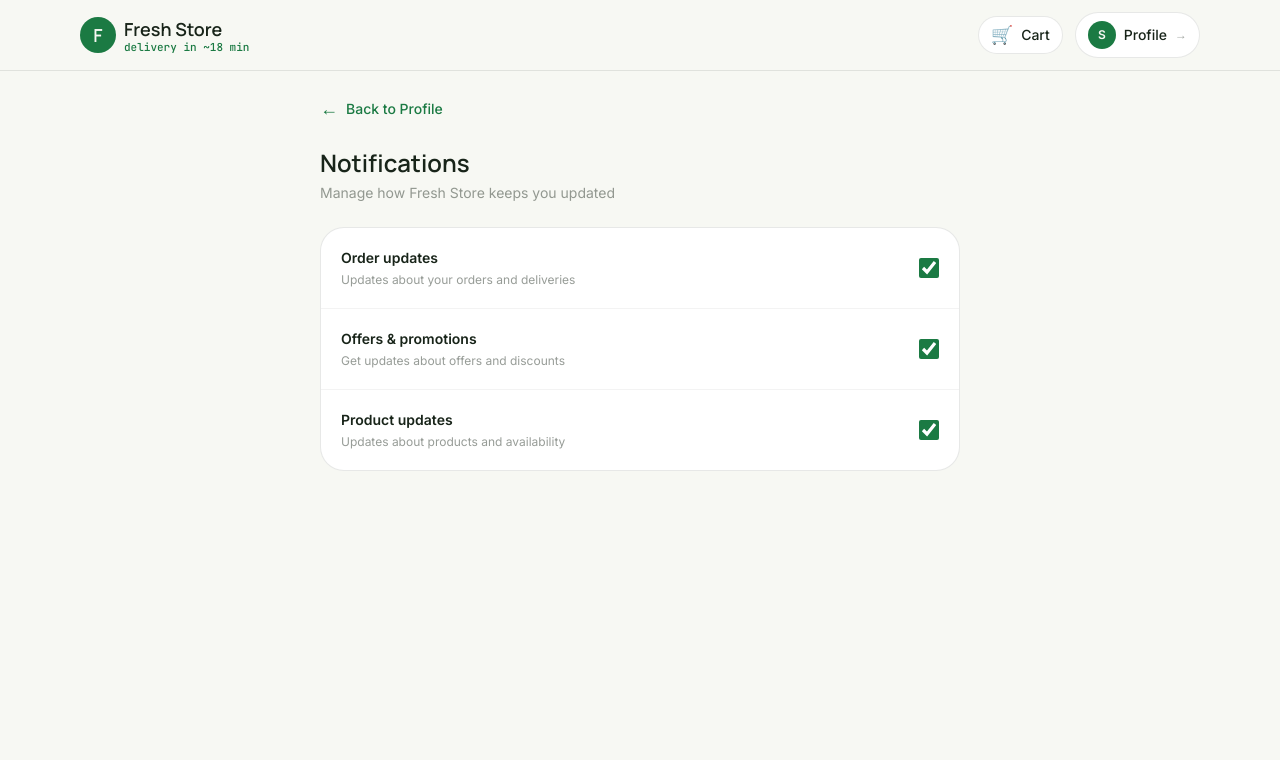
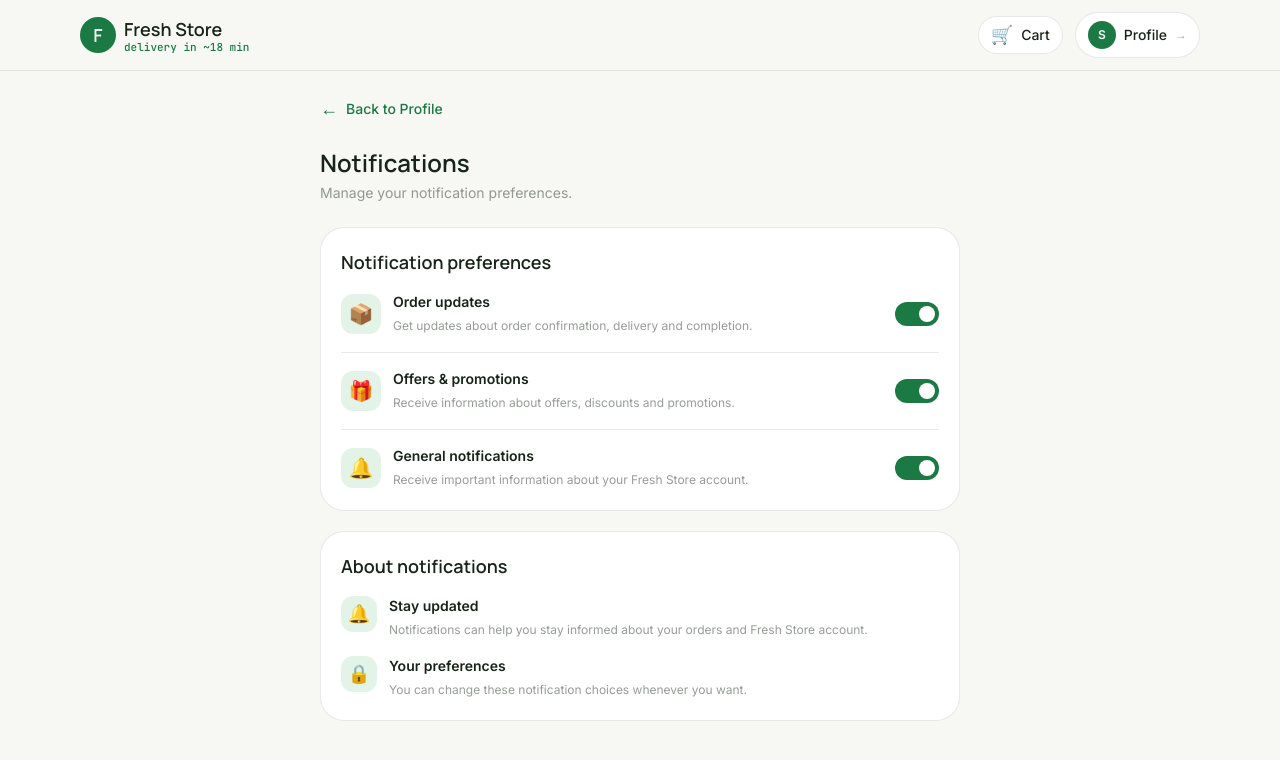
Before and after one commit to prashanthreddy-134/fresh-store, a React (Vite) app in the folder customer-web/: page /profile/notifications in a window 1280 px wide. Shown: the top 760 px of the page. Built offline with nearby package versions, Linux system fonts and the light colour scheme; no server answers; sample sign-in values are in the browser's storage.

Commit message:
Fix customer notifications page

```diff
--- a/customer-web/src/pages/ProfileNotifications.jsx
+++ b/customer-web/src/pages/ProfileNotifications.jsx
@@ -1,15 +1,42 @@
+import { useState } from "react";
 import { useNavigate } from "react-router-dom";
 import NavBar from "../components/NavBar";
 
 export default function ProfileNotifications() {
   const navigate = useNavigate();
 
+  const [orderUpdates, setOrderUpdates] = useState(true);
+  const [offers, setOffers] = useState(true);
+  const [general, setGeneral] = useState(true);
+
+  function Toggle({ enabled, onChange }) {
+    return (
+      <button
+        type="button"
+        onClick={() => onChange(!enabled)}
+        className={`relative w-11 h-6 rounded-full transition ${
+          enabled ? "bg-leaf" : "bg-ink/20"
+        }`}
+        aria-label={enabled ? "Disable notification" : "Enable notification"}
+      >
+        <span
+          className={`absolute top-1 w-4 h-4 rounded-full bg-white transition ${
+            enabled ? "left-6" : "left-1"
+          }`}
+        />
+      </button>
+    );
+  }
+
   return (
     <div className="min-h-screen bg-cream">
       <NavBar />
 
       <main className="max-w-2xl mx-auto px-4 py-6 pb-12">
+
+        {/* Back to Profile */}
         <button
+          type="button"
           onClick={() => navigate("/profile")}
           className="flex items-center gap-2 text-sm font-medium text-leaf hover:opacity-70 transition mb-6"
         >
@@ -17,71 +44,155 @@ export default function ProfileNotifications() {
           Back to Profile
         </button>
 
+        {/* Header */}
+        <div className="mb-6">
           <h1 className="font-display font-800 text-2xl text-ink">
             Notifications
           </h1>
 
-        <p className="text-sm text-ink/45 mt-1 mb-6">
-          Manage how Fresh Store keeps you updated
-        </p>
-
-        <div className="bg-white rounded-[24px] border border-ink/10 overflow-hidden">
-
-          <div className="p-5 flex items-center justify-between border-b border-ink/5">
-            <div>
-              <h2 className="font-semibold text-sm">
-                Order updates
-              </h2>
-
-              <p className="text-xs text-ink/45 mt-1">
-                Updates about your orders and deliveries
+          <p className="text-sm text-ink/45 mt-1">
+            Manage your notification preferences.
           </p>
         </div>
 
-            <input
-              type="checkbox"
-              defaultChecked
-              className="w-5 h-5 accent-leaf"
-            />
+        {/* Preferences */}
+        <div className="bg-white rounded-[24px] border border-ink/10 p-5">
+
+          <h2 className="font-display font-800 text-lg mb-4">
+            Notification preferences
+          </h2>
+
+          <div className="divide-y divide-ink/10">
+
+            {/* Order Updates */}
+            <div className="py-4 first:pt-0">
+              <div className="flex items-center gap-3">
+
+                <div className="w-10 h-10 rounded-xl bg-leaf-light grid place-items-center text-xl shrink-0">
+                  📦
                 </div>
 
-          <div className="p-5 flex items-center justify-between border-b border-ink/5">
-            <div>
-              <h2 className="font-semibold text-sm">
-                Offers & promotions
-              </h2>
+                <div className="flex-1 min-w-0">
+                  <p className="font-semibold text-sm text-ink">
+                    Order updates
+                  </p>
 
-              <p className="text-xs text-ink/45 mt-1">
-                Get updates about offers and discounts
+                  <p className="text-xs text-ink/45 mt-1 leading-5">
+                    Get updates about order confirmation, delivery and
+                    completion.
                   </p>
                 </div>
 
-            <input
-              type="checkbox"
-              defaultChecked
-              className="w-5 h-5 accent-leaf"
+                <Toggle
+                  enabled={orderUpdates}
+                  onChange={setOrderUpdates}
                 />
+
+              </div>
             </div>
 
-          <div className="p-5 flex items-center justify-between">
-            <div>
-              <h2 className="font-semibold text-sm">
-                Product updates
-              </h2>
+            {/* Offers */}
+            <div className="py-4">
+              <div className="flex items-center gap-3">
 
-              <p className="text-xs text-ink/45 mt-1">
-                Updates about products and availability
+                <div className="w-10 h-10 rounded-xl bg-leaf-light grid place-items-center text-xl shrink-0">
+                  🎁
+                </div>
+
+                <div className="flex-1 min-w-0">
+                  <p className="font-semibold text-sm text-ink">
+                    Offers & promotions
+                  </p>
+
+                  <p className="text-xs text-ink/45 mt-1 leading-5">
+                    Receive information about offers, discounts and
+                    promotions.
                   </p>
                 </div>
 
-            <input
-              type="checkbox"
-              defaultChecked
-              className="w-5 h-5 accent-leaf"
+                <Toggle
+                  enabled={offers}
+                  onChange={setOffers}
                 />
+
+              </div>
+            </div>
+
+            {/* General */}
+            <div className="py-4 last:pb-0">
+              <div className="flex items-center gap-3">
+
+                <div className="w-10 h-10 rounded-xl bg-leaf-light grid place-items-center text-xl shrink-0">
+                  🔔
+                </div>
+
+                <div className="flex-1 min-w-0">
+                  <p className="font-semibold text-sm text-ink">
+                    General notifications
+                  </p>
+
+                  <p className="text-xs text-ink/45 mt-1 leading-5">
+                    Receive important information about your Fresh Store
+                    account.
+                  </p>
+                </div>
+
+                <Toggle
+                  enabled={general}
+                  onChange={setGeneral}
+                />
+
+              </div>
             </div>
 
           </div>
+        </div>
+
+        {/* Information */}
+        <div className="bg-white rounded-[24px] border border-ink/10 p-5 mt-5">
+
+          <h2 className="font-display font-800 text-lg mb-4">
+            About notifications
+          </h2>
+
+          <div className="space-y-4">
+
+            <div className="flex gap-3">
+              <div className="w-9 h-9 rounded-xl bg-leaf-light grid place-items-center text-lg shrink-0">
+                🔔
+              </div>
+
+              <div>
+                <p className="font-semibold text-sm text-ink">
+                  Stay updated
+                </p>
+
+                <p className="text-xs text-ink/45 mt-1 leading-5">
+                  Notifications can help you stay informed about your orders
+                  and Fresh Store account.
+                </p>
+              </div>
+            </div>
+
+            <div className="flex gap-3">
+              <div className="w-9 h-9 rounded-xl bg-leaf-light grid place-items-center text-lg shrink-0">
+                🔒
+              </div>
+
+              <div>
+                <p className="font-semibold text-sm text-ink">
+                  Your preferences
+                </p>
+
+                <p className="text-xs text-ink/45 mt-1 leading-5">
+                  You can change these notification choices whenever you want.
+                </p>
+              </div>
+            </div>
+
+          </div>
+        </div>
+
       </main>
     </div>
   );
```
Lines whose indentation alone changed are shown as unchanged.
